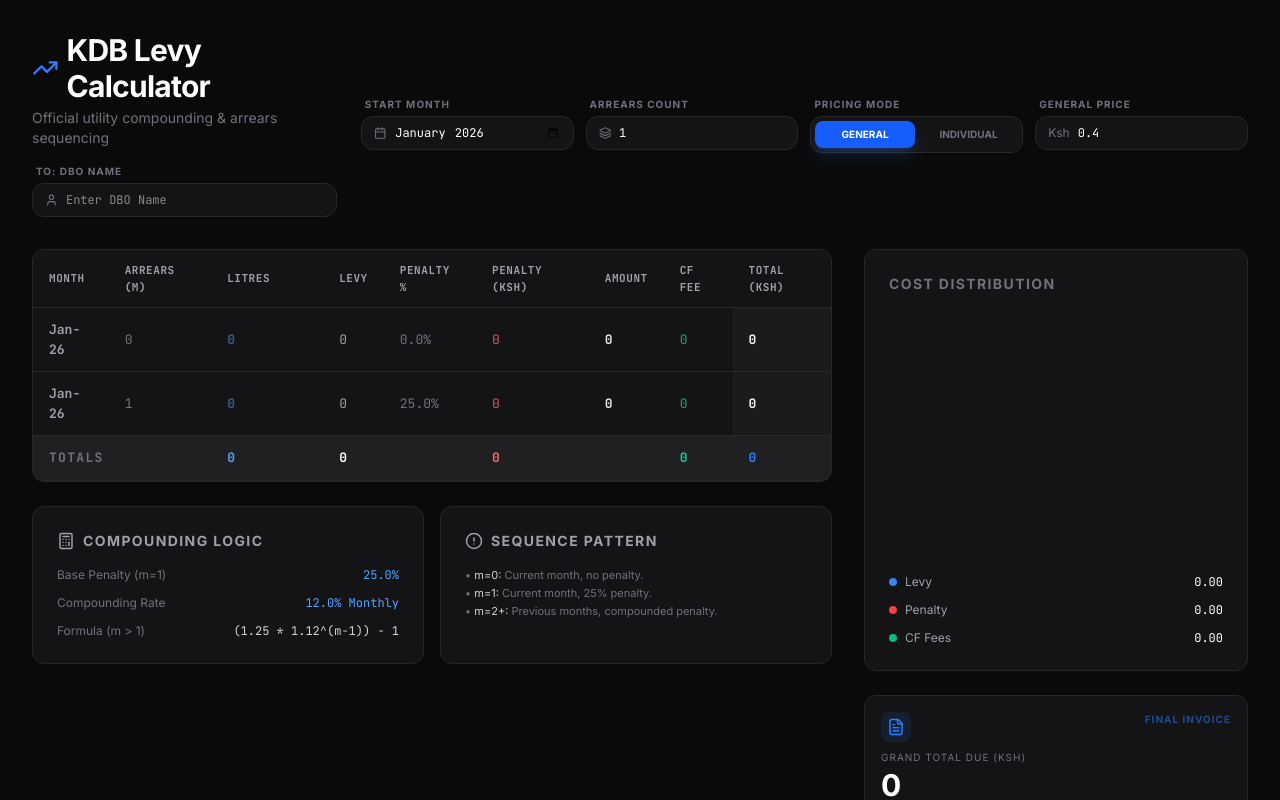
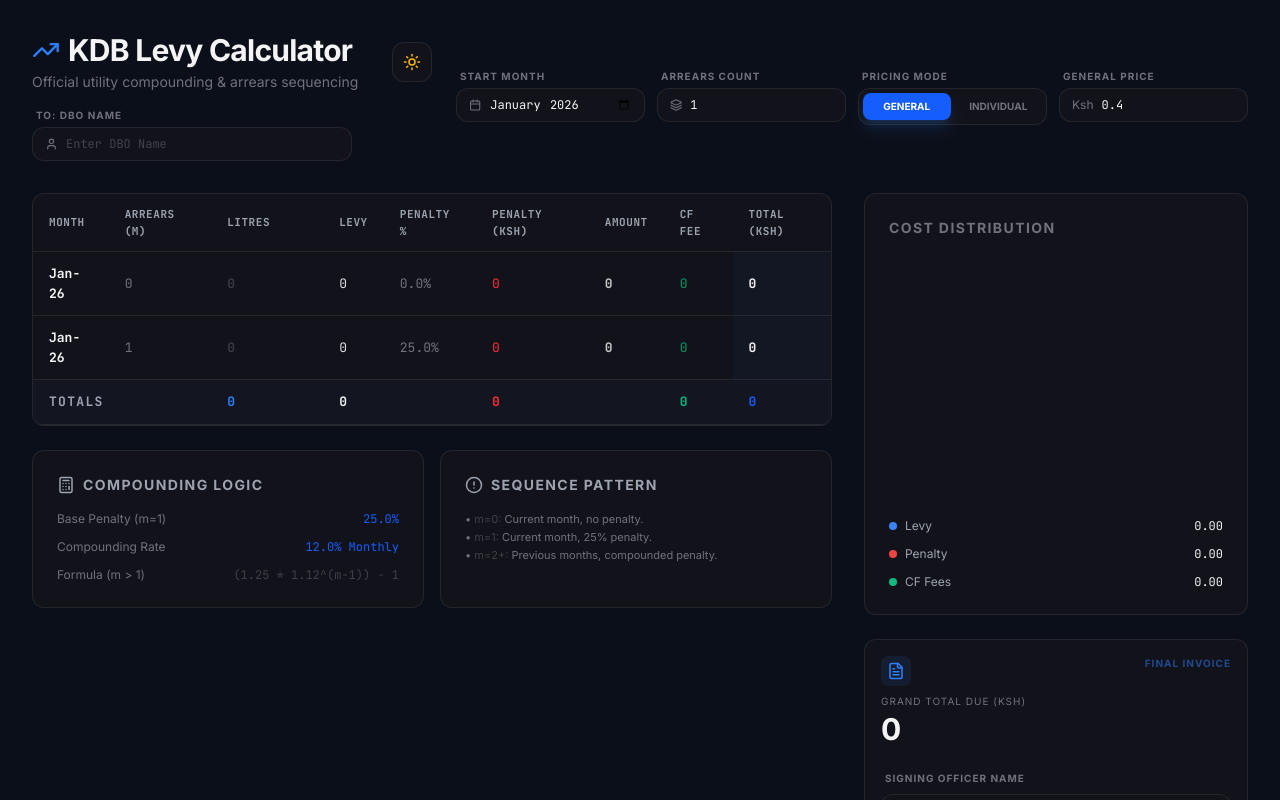
Before and after one commit to mfaustinee/Calculator, a React (Vite) app: page / in a window 1280 px wide. Shown: the top 800 px of the page. Built offline with nearby package versions, Linux system fonts and the light colour scheme.

Commit message:
implemented the Dark Mode & Light Mode Theme Toggle

```diff
--- a/src/App.tsx
+++ b/src/App.tsx
@@ -13,7 +13,9 @@ import {
   Layers,
   Upload,
   Image as ImageIcon,
-  User
+  User,
+  Sun,
+  Moon
 } from 'lucide-react';
 import { motion, AnimatePresence } from 'motion/react';
 import {
@@ -55,6 +57,14 @@ const getBandedCF = (amount: number) => {
 };
 
 export default function App() {
+  const [theme, setTheme] = useState<'light' | 'dark'>(() => {
+    if (typeof window !== 'undefined') {
+      const saved = localStorage.getItem('theme');
+      return (saved === 'light' || saved === 'dark') ? saved : 'dark';
+    }
+    return 'dark';
+  });
+
   const [baseMonth, setBaseMonth] = useState('2026-01');
   const [arrearsCount, setArrearsCount] = useState(1);
   const [price, setPrice] = useState(DEFAULT_PRICE);
@@ -67,6 +77,16 @@ export default function App() {
   const [signature, setSignature] = useState<string | null>(null);
   const [officerName, setOfficerName] = useState<string>('');
   const [dboName, setDboName] = useState<string>('');
+
+  useEffect(() => {
+    const root = window.document.documentElement;
+    if (theme === 'light') {
+      root.classList.add('light');
+    } else {
+      root.classList.remove('light');
+    }
+    localStorage.setItem('theme', theme);
+  }, [theme]);
 
   useEffect(() => {
     const date = new Date().toISOString().split('T')[0];
@@ -183,12 +203,27 @@ export default function App() {
       {/* Header Section (Hidden on Print) */}
       <header className="flex flex-col lg:flex-row justify-between items-start lg:items-center gap-6 print:hidden">
         <div className="flex flex-col gap-4 w-full lg:w-auto">
-          <div>
-            <div className="flex items-center gap-2 mb-1">
-              <TrendingUp className="text-blue-500" size={28} />
-              <h1 className="text-3xl font-bold tracking-tight">KDB Levy Calculator</h1>
+          <div className="flex items-center justify-between gap-6 w-full lg:min-w-[400px]">
+            <div>
+              <div className="flex items-center gap-2 mb-1">
+                <TrendingUp className="text-blue-500" size={28} />
+                <h1 className="text-3xl font-bold tracking-tight text-[var(--text-main)] transition-colors">KDB Levy Calculator</h1>
+              </div>
+              <p className="text-zinc-500 text-sm">Official utility compounding & arrears sequencing</p>
             </div>
-            <p className="text-zinc-500 text-sm">Official utility compounding & arrears sequencing</p>
+
+            <button
+              onClick={() => setTheme(curr => curr === 'dark' ? 'light' : 'dark')}
+              className="p-2.5 rounded-xl glass-card text-[var(--text-main)] hover:bg-[var(--accent)]/10 cursor-pointer transition-all duration-200 border border-[var(--border)] active:scale-95"
+              aria-label="Toggle Theme"
+              title={`Switch to ${theme === 'dark' ? 'Light' : 'Dark'} Mode`}
+            >
+              {theme === 'dark' ? (
+                <Sun className="text-amber-400" size={18} />
+              ) : (
+                <Moon className="text-blue-600" size={18} />
+              )}
+            </button>
           </div>
 
           <div className="flex flex-col gap-1 max-w-xs">
@@ -200,7 +235,7 @@ export default function App() {
                 value={dboName}
                 onChange={(e) => setDboName(e.target.value)}
                 placeholder="Enter DBO Name"
-                className="bg-transparent font-mono text-xs focus:outline-none w-full text-white"
+                className="bg-transparent font-mono text-xs focus:outline-none w-full text-[var(--text-main)] placeholder-zinc-500/50"
               />
             </div>
           </div>
@@ -238,7 +273,9 @@ export default function App() {
                 onClick={() => setPricingMode('general')}
                 className={cn(
                   "flex-1 py-1.5 px-3 rounded-lg text-[10px] font-bold transition-all",
-                  pricingMode === 'general' ? "bg-blue-600 text-white shadow-lg shadow-blue-500/20" : "text-zinc-500 hover:text-zinc-300"
+                  pricingMode === 'general'
+                    ? "bg-blue-600 text-white shadow-lg shadow-blue-500/20"
+                    : "text-zinc-500 dark:text-zinc-400 hover:text-[var(--text-main)]"
                 )}
               >
                 GENERAL
@@ -247,7 +284,9 @@ export default function App() {
                 onClick={() => setPricingMode('individual')}
                 className={cn(
                   "flex-1 py-1.5 px-3 rounded-lg text-[10px] font-bold transition-all",
-                  pricingMode === 'individual' ? "bg-blue-600 text-white shadow-lg shadow-blue-500/20" : "text-zinc-500 hover:text-zinc-300"
+                  pricingMode === 'individual'
+                    ? "bg-blue-600 text-white shadow-lg shadow-blue-500/20"
+                    : "text-zinc-500 dark:text-zinc-400 hover:text-[var(--text-main)]"
                 )}
               >
                 INDIVIDUAL
@@ -301,17 +340,17 @@ export default function App() {
                         key={row.m}
                         initial={{ opacity: 0 }}
                         animate={{ opacity: 1 }}
-                        className={cn("hover:bg-white/[0.02] transition-colors", row.litres === 0 && "print:hidden")}
+                        className={cn("hover:bg-[var(--accent)]/[0.04] transition-colors duration-200", row.litres === 0 && "print:hidden")}
                       >
-                        <td className="font-bold text-zinc-400 print:text-black">{row.month}</td>
-                        <td className="text-zinc-500 print:text-black">{row.m}</td>
+                        <td className="font-bold text-[var(--text-main)] print:text-black">{row.month}</td>
+                        <td className="text-zinc-500 dark:text-zinc-400 print:text-black">{row.m}</td>
                         <td>
                           <input
                             type="number"
                             value={row.litres || ''}
                             onChange={(e) => updateLitres(row.m, parseFloat(e.target.value) || 0)}
                             placeholder="0"
-                            className="bg-transparent w-20 focus:outline-none font-bold text-blue-400 print:text-black"
+                            className="bg-transparent w-20 focus:outline-none font-bold text-blue-500 dark:text-blue-400 print:text-black placeholder-zinc-500/40"
                           />
                         </td>
                         {pricingMode === 'individual' && (
@@ -321,27 +360,27 @@ export default function App() {
                               value={row.price || ''}
                               onChange={(e) => updatePrice(row.m, parseFloat(e.target.value) || 0)}
                               placeholder={price.toString()}
-                              className="bg-transparent w-16 focus:outline-none font-mono text-xs text-zinc-400 print:text-black"
+                              className="bg-transparent w-16 focus:outline-none font-mono text-xs text-zinc-500 dark:text-zinc-400 print:text-black"
                               step="0.01"
                             />
                           </td>
                         )}
-                        <td className="text-zinc-400 print:text-black">
+                        <td className="text-[var(--text-main)]/90 print:text-black">
                           {row.levy.toLocaleString()}
                         </td>
-                        <td className="text-zinc-500 text-[10px] print:hidden">
+                        <td className="text-zinc-500 dark:text-zinc-400 text-[10px] print:hidden">
                           {(row.penaltyRate * 100).toFixed(1) + '%'}
                         </td>
-                        <td className="text-red-400/80 print:text-black">
+                        <td className="text-red-500 dark:text-red-400/80 print:text-black">
                           {row.penalty.toLocaleString()}
                         </td>
-                        <td className="text-zinc-200 font-bold print:hidden">
+                        <td className="text-[var(--text-main)]/80 font-bold print:hidden">
                           {row.amount.toLocaleString()}
                         </td>
-                        <td className="text-emerald-400/80 print:text-black">
+                        <td className="text-emerald-600 dark:text-emerald-400/80 print:text-black">
                           {row.cf.toLocaleString()}
                         </td>
-                        <td className="font-bold text-zinc-100 bg-white/[0.03] print:bg-transparent print:text-black">
+                        <td className="font-bold text-[var(--text-main)] bg-[var(--accent)]/[0.04] print:bg-transparent print:text-black">
                           {row.total.toLocaleString()}
                         </td>
                       </motion.tr>
@@ -349,17 +388,17 @@ export default function App() {
                   </AnimatePresence>
                 </tbody>
                 <tfoot>
-                  <tr className="bg-white/[0.05] font-bold print:bg-zinc-100">
-                    <td colSpan={2} className="text-xs uppercase tracking-widest text-zinc-500 print:text-black">Totals</td>
-                    <td className="text-blue-400 print:hidden">{totals.litres.toLocaleString()}</td>
+                  <tr className="bg-[var(--accent)]/[0.03] dark:bg-white/[0.05] font-bold print:bg-zinc-100">
+                    <td colSpan={2} className="text-xs uppercase tracking-widest text-[var(--text-dim)] print:text-black">Totals</td>
+                    <td className="text-blue-500 dark:text-blue-400 print:hidden">{totals.litres.toLocaleString()}</td>
                     <td className="hidden print:table-cell"></td>
                     {pricingMode === 'individual' && <td></td>}
                     <td className="print:text-black">{totals.levy.toLocaleString()}</td>
                     <td className="print:hidden"></td>
-                    <td className="text-red-400 print:text-black">{totals.penalty.toLocaleString()}</td>
+                    <td className="text-red-500 dark:text-red-400 print:text-black">{totals.penalty.toLocaleString()}</td>
                     <td className="print:hidden"></td>
-                    <td className="text-emerald-400 print:text-black">{totals.cf.toLocaleString()}</td>
-                    <td className="text-blue-500 text-lg print:text-black print:text-sm">{totals.total.toLocaleString()}</td>
+                    <td className="text-emerald-500 dark:text-emerald-400 print:text-black">{totals.cf.toLocaleString()}</td>
+                    <td className="text-blue-600 dark:text-blue-400 text-lg print:text-black print:text-sm">{totals.total.toLocaleString()}</td>
                   </tr>
                 </tfoot>
               </table>
@@ -397,35 +436,35 @@ export default function App() {
           {/* Logic Breakdown (Hidden on Print) */}
           <div className="grid grid-cols-1 md:grid-cols-2 gap-4 print:hidden">
             <div className="glass-card p-6 space-y-4">
-              <div className="flex items-center gap-2 text-zinc-400">
+              <div className="flex items-center gap-2 text-[var(--text-dim)]">
                 <Calculator size={18} />
                 <h3 className="text-sm font-bold uppercase tracking-widest">Compounding Logic</h3>
               </div>
               <div className="space-y-3">
                 <div className="flex justify-between text-xs">
-                  <span className="text-zinc-500">Base Penalty (m=1)</span>
-                  <span className="font-mono text-blue-400">25.0%</span>
+                  <span className="text-zinc-500 dark:text-zinc-400">Base Penalty (m=1)</span>
+                  <span className="font-mono text-blue-600 dark:text-blue-400">25.0%</span>
                 </div>
                 <div className="flex justify-between text-xs">
-                  <span className="text-zinc-500">Compounding Rate</span>
-                  <span className="font-mono text-blue-400">12.0% Monthly</span>
+                  <span className="text-zinc-500 dark:text-zinc-400">Compounding Rate</span>
+                  <span className="font-mono text-blue-600 dark:text-blue-400">12.0% Monthly</span>
                 </div>
                 <div className="flex justify-between text-xs">
-                  <span className="text-zinc-500">Formula (m &gt; 1)</span>
-                  <span className="font-mono text-zinc-300">(1.25 * 1.12^(m-1)) - 1</span>
+                  <span className="text-zinc-500 dark:text-zinc-400">Formula (m &gt; 1)</span>
+                  <span className="font-mono text-zinc-700 dark:text-zinc-300">(1.25 * 1.12^(m-1)) - 1</span>
                 </div>
               </div>
             </div>
 
             <div className="glass-card p-6 space-y-4">
-              <div className="flex items-center gap-2 text-zinc-400">
+              <div className="flex items-center gap-2 text-[var(--text-dim)]">
                 <AlertCircle size={18} />
                 <h3 className="text-sm font-bold uppercase tracking-widest">Sequence Pattern</h3>
               </div>
-              <div className="text-[11px] text-zinc-500 leading-relaxed">
-                <p>• <span className="text-zinc-300">m=0:</span> Current month, no penalty.</p>
-                <p>• <span className="text-zinc-300">m=1:</span> Current month, 25% penalty.</p>
-                <p>• <span className="text-zinc-300">m=2+:</span> Previous months, compounded penalty.</p>
+              <div className="text-[11px] text-zinc-500 dark:text-zinc-400 leading-relaxed">
+                <p>• <span className="text-zinc-700 dark:text-zinc-300">m=0:</span> Current month, no penalty.</p>
+                <p>• <span className="text-zinc-700 dark:text-zinc-300">m=1:</span> Current month, 25% penalty.</p>
+                <p>• <span className="text-zinc-700 dark:text-zinc-300">m=2+:</span> Previous months, compounded penalty.</p>
               </div>
             </div>
           </div>
@@ -452,8 +491,13 @@ export default function App() {
                     ))}
                   </Pie>
                   <Tooltip
-                    contentStyle={{ backgroundColor: '#141417', border: '1px solid #27272a', borderRadius: '8px' }}
-                    itemStyle={{ color: '#fff' }}
+                    contentStyle={{
+                      backgroundColor: theme === 'dark' ? '#141417' : '#ffffff',
+                      border: theme === 'dark' ? '1px solid rgba(255, 255, 255, 0.08)' : '1px solid #e2e8f0',
+                      borderRadius: '8px',
+                      color: theme === 'dark' ? '#f4f4f5' : '#0f172a'
+                    }}
+                    itemStyle={{ color: theme === 'dark' ? '#f4f4f5' : '#0f172a' }}
                   />
                 </PieChart>
               </ResponsiveContainer>
@@ -463,7 +507,7 @@ export default function App() {
                 <div key={item.name} className="flex items-center justify-between">
                   <div className="flex items-center gap-2">
                     <div className="w-2 h-2 rounded-full" style={{ backgroundColor: item.color }} />
-                    <span className="text-xs text-zinc-400">{item.name}</span>
+                    <span className="text-xs text-[var(--text-dim)]">{item.name}</span>
                   </div>
                   <span className="text-xs font-mono">{item.value.toLocaleString(undefined, { minimumFractionDigits: 2 })}</span>
                 </div>
@@ -480,7 +524,7 @@ export default function App() {
             </div>
             <div className="space-y-0.5">
               <p className="text-zinc-500 text-[10px] uppercase tracking-widest print:text-black">Grand Total Due (Ksh)</p>
-              <p className="text-3xl font-bold tracking-tighter text-white print:text-black print:text-xl">
+              <p className="text-3xl font-bold tracking-tighter text-[var(--text-main)] print:text-black print:text-xl">
                 {totals.total.toLocaleString()}
               </p>
             </div>
@@ -495,7 +539,7 @@ export default function App() {
                     value={officerName}
                     onChange={(e) => setOfficerName(e.target.value)}
                     placeholder="Enter Officer Name"
-                    className="bg-transparent font-mono text-xs focus:outline-none w-full text-white"
+                    className="bg-transparent font-mono text-xs focus:outline-none w-full text-[var(--text-main)] placeholder-zinc-500/50"
                   />
                 </div>
               </div>
@@ -509,7 +553,7 @@ export default function App() {
                   onChange={handleSignatureUpload}
                   className="absolute inset-0 w-full h-full opacity-0 cursor-pointer z-10"
                 />
-                <div className="flex items-center justify-center gap-2 py-3 border-2 border-dashed border-zinc-800 rounded-xl group-hover:border-blue-500/50 transition-colors bg-white/[0.02]">
+                <div className="flex items-center justify-center gap-2 py-3 border-2 border-dashed border-[var(--border)] rounded-xl group-hover:border-blue-500/50 transition-all duration-200 bg-[var(--input-bg)]/40">
                   {signature ? (
                     <div className="flex items-center gap-2">
                       <ImageIcon size={16} className="text-emerald-500" />
--- a/src/index.css
+++ b/src/index.css
@@ -7,23 +7,41 @@
 }
 
 :root {
-  --bg: #0a0a0b;
-  --card: #141417;
-  --border: #27272a;
+  --bg: #0b0f19;
+  --card: #12131a;
+  --border: rgba(255, 255, 255, 0.08);
   --accent: #3b82f6;
-  --text-dim: #a1a1aa;
+  --text-dim: #9ca3af;
+  --text-main: #f4f4f5;
+  --input-bg: #1c1c21;
+}
+
+.light {
+  --bg: #f8fafc;
+  --card: #ffffff;
+  --border: #e2e8f0;
+  --accent: #2563eb;
+  --text-dim: #64748b;
+  --text-main: #0f172a;
+  --input-bg: #f1f5f9;
 }
 
 body {
   background-color: var(--bg);
-  color: #ffffff;
+  color: var(--text-main);
   font-family: var(--font-sans);
+  transition: background-color 0.3s ease, color 0.3s ease;
 }
 
 .glass-card {
   background-color: var(--card);
   border: 1px solid var(--border);
   border-radius: 12px;
+  transition: background-color 0.3s ease, border-color 0.3s ease, box-shadow 0.3s ease;
+}
+
+.light .glass-card {
+  box-shadow: 0 4px 6px -1px rgba(0, 0, 0, 0.05), 0 2px 4px -2px rgba(0, 0, 0, 0.05), 0 1px 3px 0 rgba(0, 0, 0, 0.03);
 }
 
 .data-table th {
@@ -35,6 +53,7 @@ body {
   padding: 12px 16px;
   text-align: left;
   border-bottom: 1px solid var(--border);
+  transition: border-color 0.3s ease, color 0.3s ease;
 }
 
 .data-table td {
@@ -42,16 +61,18 @@ body {
   border-bottom: 1px solid var(--border);
   font-family: var(--font-mono);
   font-size: 13px;
+  transition: border-color 0.3s ease;
 }
 
 .input-field {
-  background: #1c1c21;
+  background: var(--input-bg);
   border: 1px solid var(--border);
   border-radius: 8px;
   padding: 8px 12px;
-  color: white;
+  color: var(--text-main);
   font-family: var(--font-mono);
   width: 100%;
+  transition: background-color 0.3s ease, border-color 0.3s ease, color 0.3s ease;
 }
 
 .input-field:focus {
```
